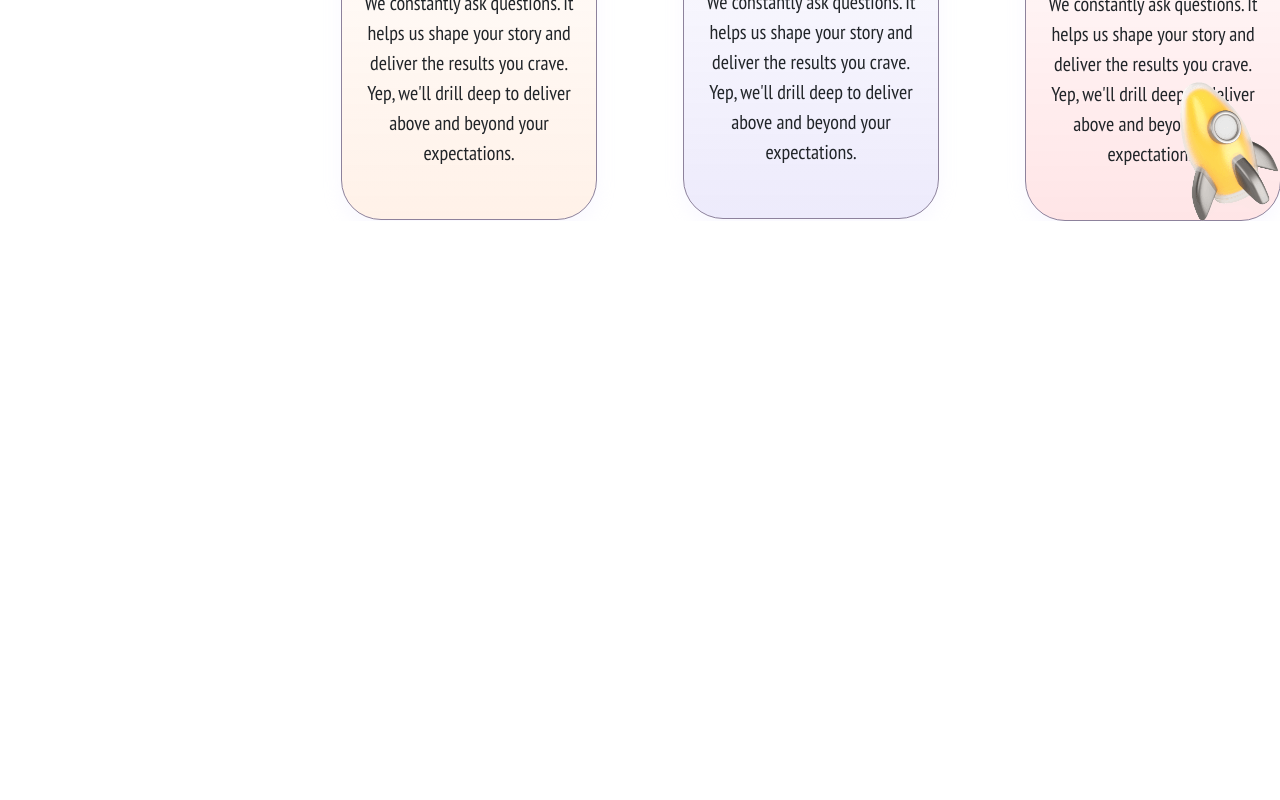
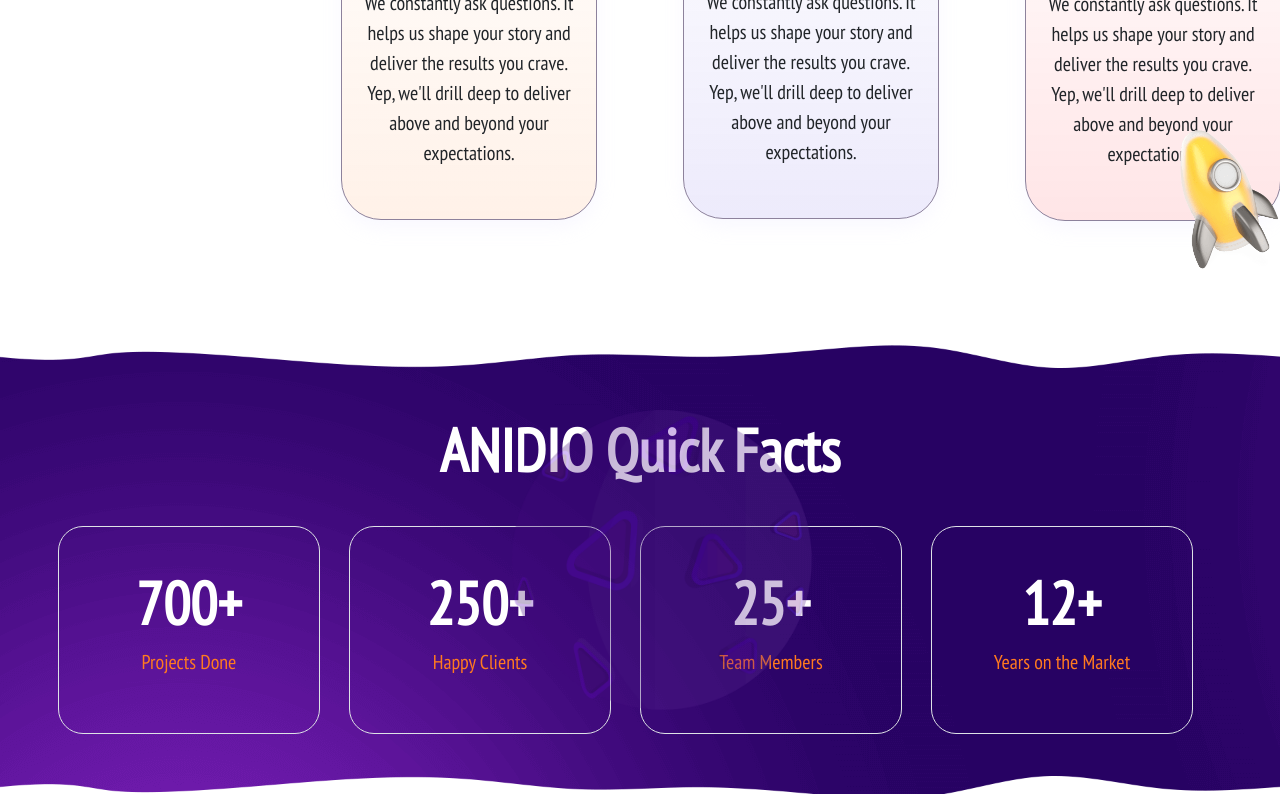
Before and after one commit to MatteoSala97/proj-html-vuejs, a Vue app: page / in a window 1280 px wide. Shown: the part 1682-2482 px from the top of the page. Before the commit the page ends 1903 px from the top, so only its background shows below. Built offline with nearby package versions, Linux system fonts and the light colour scheme.

Commit message:
counter section created and styled. needs fixes

```diff
--- a/src/App.vue
+++ b/src/App.vue
@@ -2,12 +2,14 @@
 import HeaderApp from './components/header/HeaderApp.vue';
 import HeroApp from './components/main/HeroApp.vue';
 import ButtonsSectionApp from './components/main/ButtonsSectionApp.vue';
+import CounterApp from './components/main/CounterApp.vue';
 
   export default{
     components:{
       HeaderApp,
       HeroApp,
       ButtonsSectionApp,
+      CounterApp
     },
     data(){
       return{
@@ -27,6 +29,7 @@ import ButtonsSectionApp from './components/main/ButtonsSectionApp.vue';
   </header>
   <main>
     <ButtonsSectionApp/>
+    <CounterApp/>
   </main>
 </template>
 
--- a/src/components/main/ButtonsSectionApp.Vue
+++ b/src/components/main/ButtonsSectionApp.Vue
@@ -6,7 +6,7 @@
 </script>
 
 <template>
-<section class="big-container">
+<section class="big-container pb-5">
         <div class="container">
             <div class="section-header section-center">
                 <h5 class="text-center text-primary">
--- a/src/components/main/CounterApp.vue
+++ b/src/components/main/CounterApp.vue
@@ -0,0 +1,128 @@
+<script>
+
+    export default {
+        name: "CounterApp"
+    }
+</script>
+
+<template>
+    <div class="container-fluid text-center">
+        <figure id="shape-top">
+            <img src="../../assets/img/shape-top.png" alt="">
+        </figure>
+        <div class="container">
+            <h2>ANIDIO Quick Facts</h2>
+            <div class="row">
+                <div class="col-3">
+                    <div class="card border">
+                        <h3>700+</h3>
+                        <p>Projects Done</p>
+                    </div>
+                </div>
+                <div class="col-3">
+                    <div class="card border">
+                        <h3>250+</h3>
+                        <p>Happy Clients</p>
+                    </div>
+                </div>
+                <div class="col-3">
+                    <div class="card border">
+                        <h3>25+</h3>
+                        <p>Team Members</p>
+                    </div>
+                </div>
+                <div class="col-3">
+                    <div class="card border">
+                        <h3>12+</h3>
+                        <p>Years on the Market</p>
+                    </div>
+                </div>
+            </div>
+        </div>
+
+        <!-- Globe Bg -->
+        <figure id="globe">
+            <img src="../../assets/img/globe.png" alt="">
+        </figure>
+
+        <!-- Shape Bottom -->
+        <figure id="shape-bottom">
+            <img src="../../assets/img/shape-bottom.png" alt="">
+        </figure>
+    </div>
+
+</template>
+
+<style lang="scss" scoped>
+@use "../../assets/styles/general.scss" as *;
+@use "../../assets/styles/partials/mixins.scss" as *;
+
+.container-fluid{
+    background-image: url(../../assets/img/preloader.png);
+    height: 450px;
+    margin-top: 75px;
+    position: relative;
+
+    #shape-top{
+        position: absolute;
+        top: 0;
+        left: 0;
+        width: 100%;
+
+        img{
+            width: 100%;
+        }
+    }
+
+    #shape-bottom{
+        position: absolute;
+        bottom: -5%;
+        left: 0;
+        width: 100%;
+
+        img{
+            width: 100%;
+        }
+    }
+
+    #globe{
+        position: absolute;
+        left: 40%;
+        bottom: 15%;
+        z-index: 0;
+
+        img{
+            width: 300px;
+        }
+    }
+
+    h2{
+        padding-top: 70px;
+        margin-bottom: 40px;
+    }
+
+    h2,
+    h3{
+    font-size: 3em;
+    font-weight: bolder;
+    color: white;
+}
+
+    .card{
+        background-color: rgba(0, 0, 0, 0);
+        border-color: rgba(255, 255, 255, 0.5);
+        padding-block: 40px;
+        width: 90%;
+        border-radius: 25px;
+        transition: transform 0.3s ease;
+        &:hover{
+                transform: rotate(5deg);
+        }
+
+        p{
+            color: $orange;
+        }
+    }
+}
+
+</style>
```
